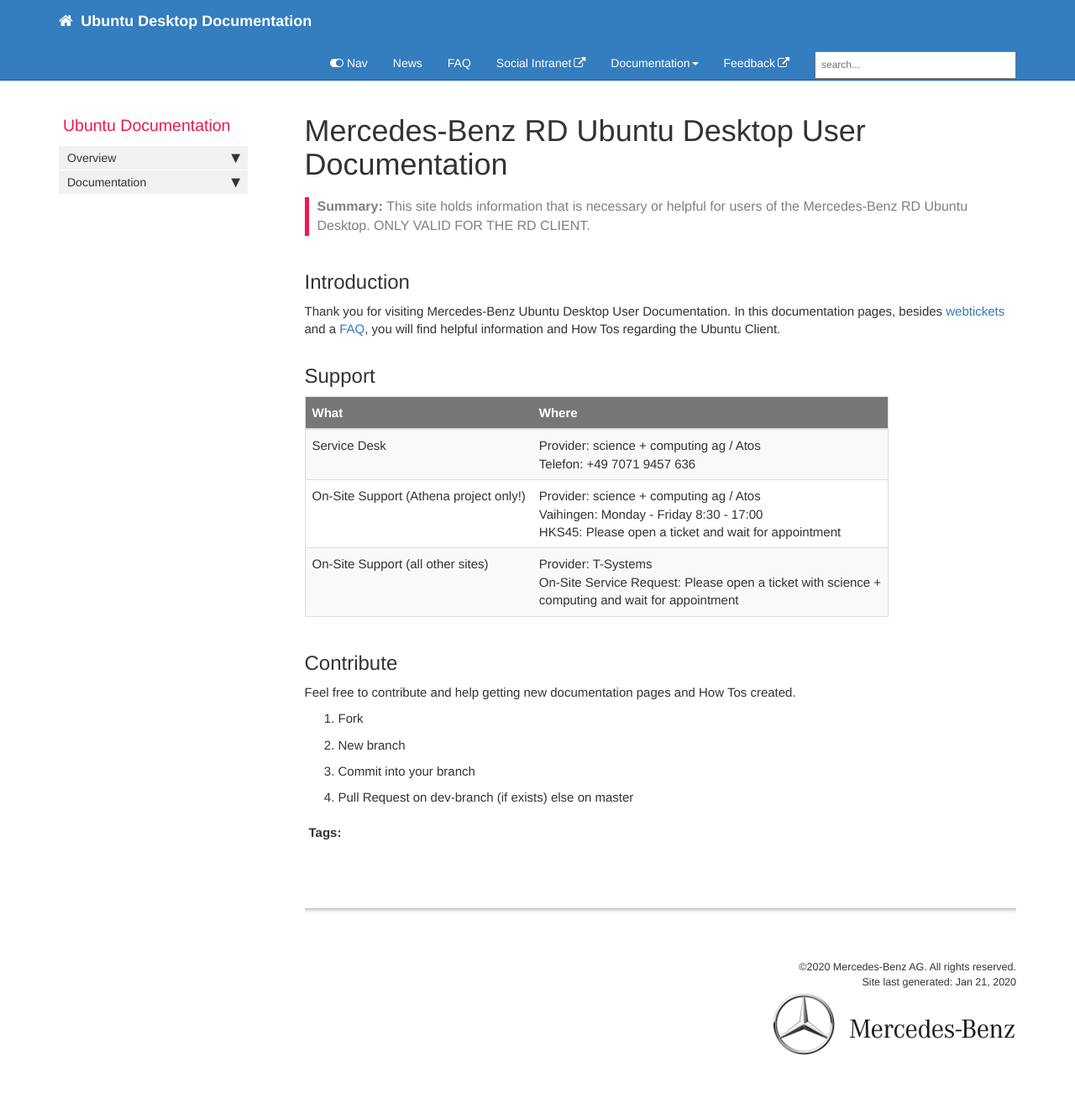
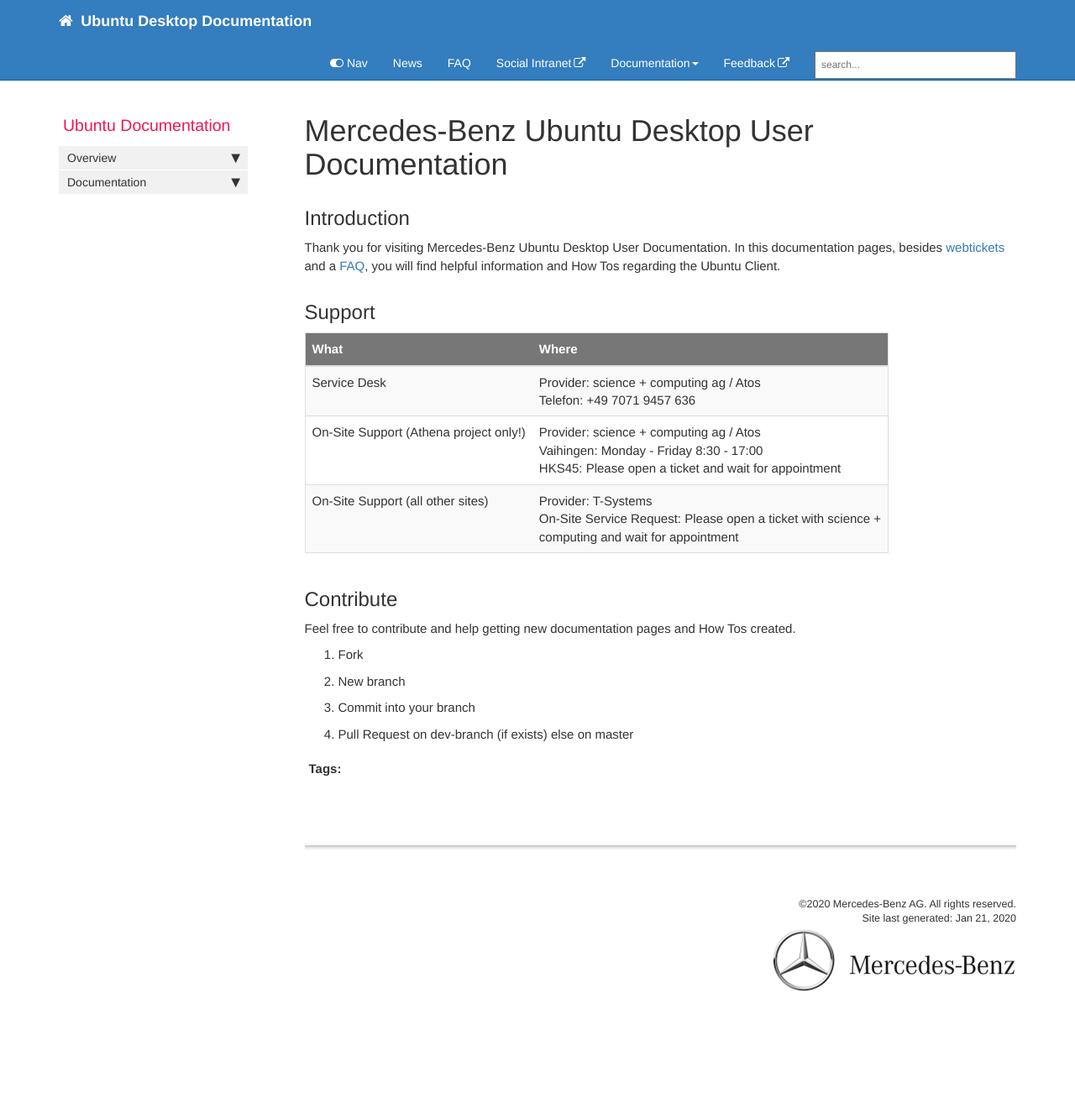
Before and after one commit to RajputPawan/Prometheus, a Jekyll site: the page built from index.md, in a window 1280 px wide. Shown: the whole page at 84% size. Built offline with Jekyll 4.4.1, drawn with Linux system fonts in a browser that asks for light colours; comment, search, counter and statistics services are not loaded; after the commit the page ends 1244 px from its top, so only the background shows below that.

Commit message:
Revert "fix paths"
This reverts commit 9d01000cf9941941b3d3ed4451baabdba8075e81.

```diff
--- a/_config.yml
+++ b/_config.yml
@@ -11,8 +11,6 @@
 
 company_name: Mercedes-Benz AG
 # this appears in the footer
-
-baseurl: "/pages/ubunturd/ubuntudoc"
 
 github_editme_path:
 # if you're using Github, provide the basepath to the branch you've created for reviews, following the sample here. if not, leave this value blank.
--- a/index.md
+++ b/index.md
@@ -1,17 +1,17 @@
 ---
-title: "Mercedes-Benz RD Ubuntu Desktop User Documentation"
+title: "Mercedes-Benz Ubuntu Desktop User Documentation"
 keywords: ubuntu documentation
 tags: [home]
 sidebar: default_sidebar
 permalink: index.html
 toc: false
-summary: This site holds information that is necessary or helpful for users of the Mercedes-Benz RD Ubuntu Desktop. ONLY VALID FOR THE RD CLIENT.
+#summary: This site holds information that is necessary or helpful for users of the Mercedes-Benz Ubuntu Desktop
 ---
 
 
 ## Introduction
 
-Thank you for visiting Mercedes-Benz Ubuntu Desktop User Documentation. In this documentation pages, besides <a href="/tickets/">webtickets</a> and a <a href="/faq.html">FAQ</a>, you will find helpful information and How Tos regarding the Ubuntu Client.
+Thank you for visiting Mercedes-Benz Ubuntu Desktop User Documentation. In this documentation pages, besides <a href="/tickets.html">webtickets</a> and a <a href="/faq.html">FAQ</a>, you will find helpful information and How Tos regarding the Ubuntu Client.
 
 ## Support
 
```
Also changed, not shown: pages/webtickets.md (+1 -1 lines).
